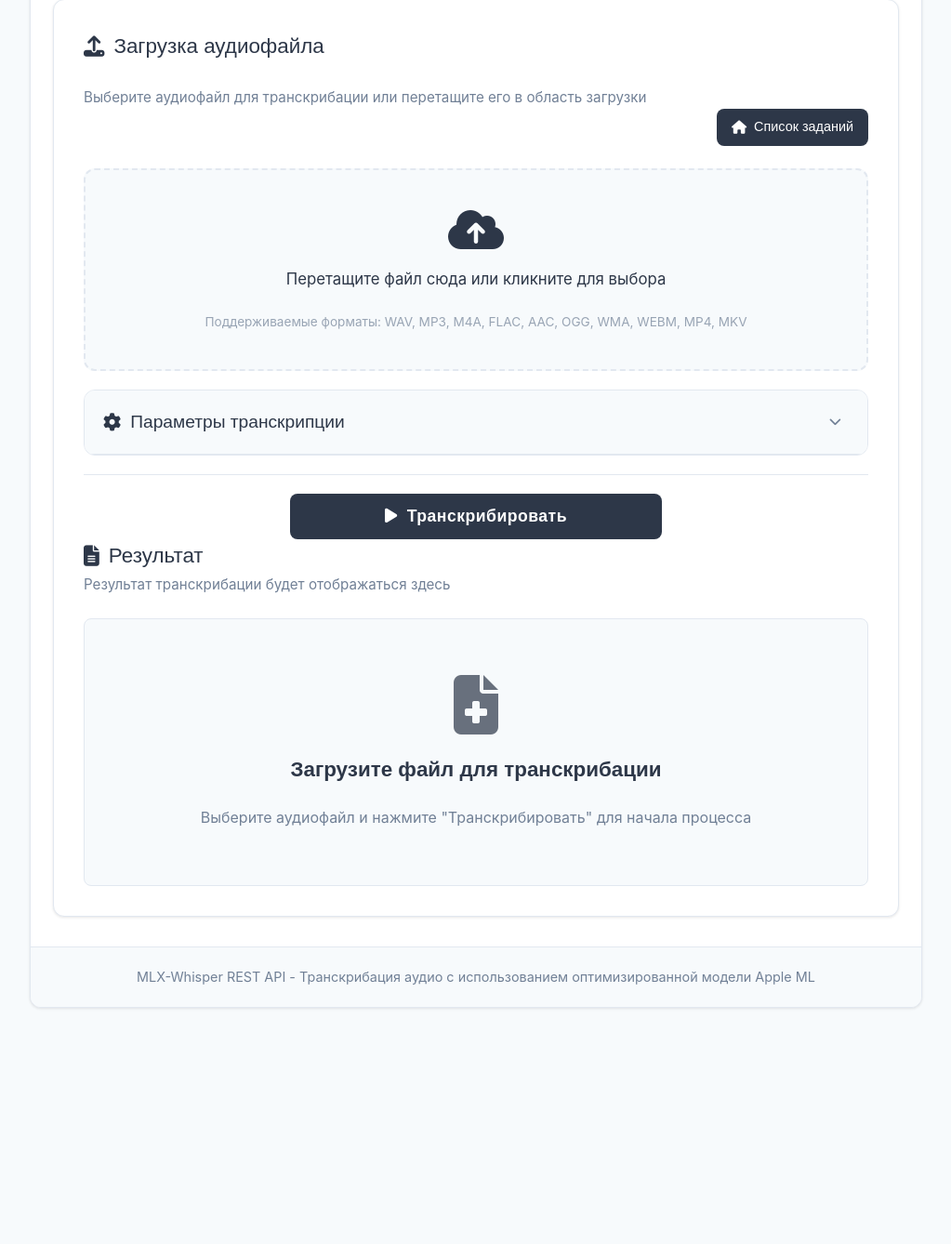
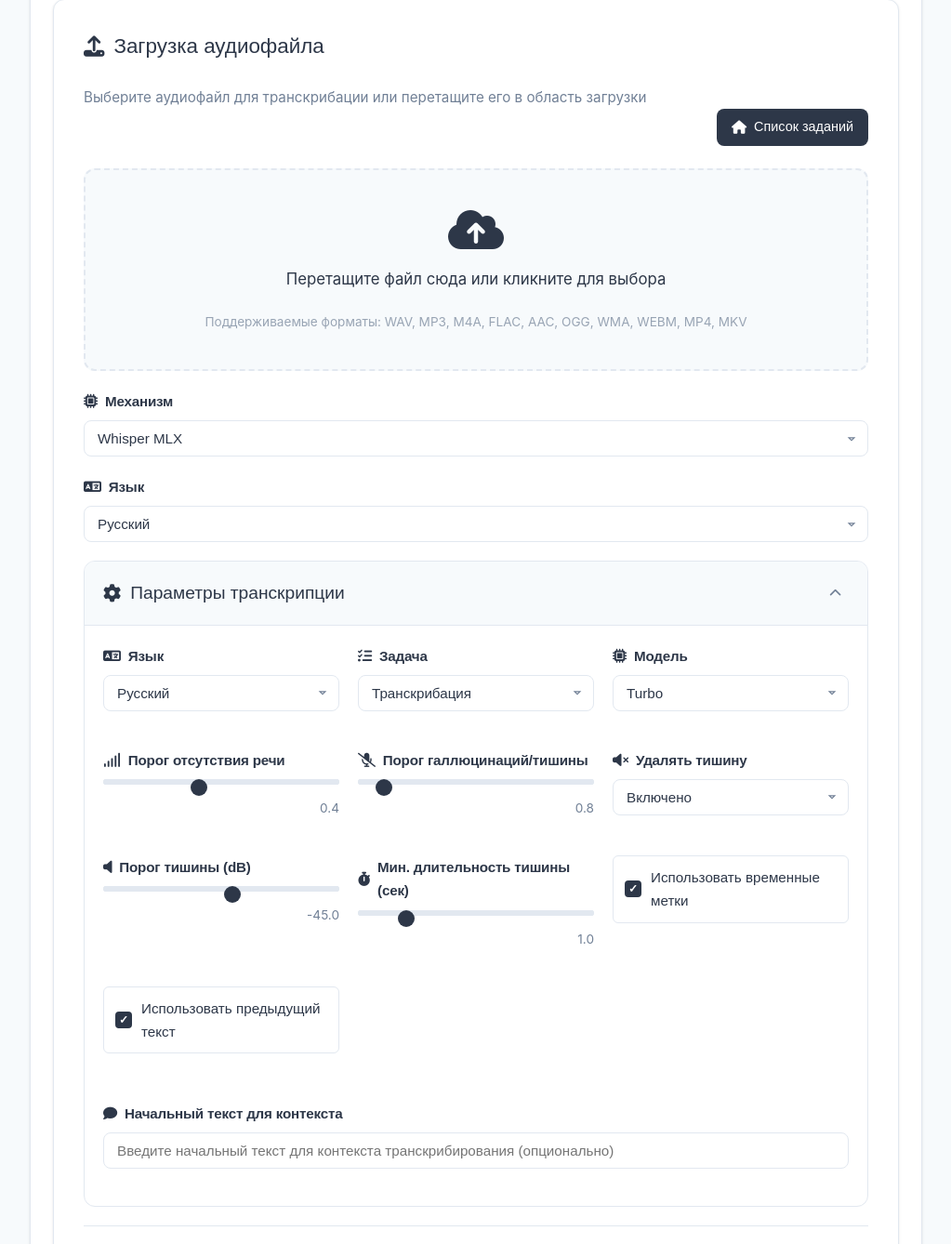
Before and after one commit to dvmironenko/mlx_whisper, a FastAPI app: page /uploads in a window 1280 px wide. Shown: the part 260-1598 px from the top of the page at 93% size, without its empty margins (128-1151 px from the left). Before the commit the page ends 1345 px from the top, so only its background shows below. Run offline with FastAPI, Linux system fonts and the light colour scheme.

Commit message:
refactor: reorganize UI — move Mechanism and Language fields outside collapsible section
Move Mechanism and Language fields above the collapsible parameters accordion.
Language field is always visible regardless of mechanism selection.
Accordion auto-expands for Whisper and collapses for VibeVoice.

Co-Authored-By: Claude Opus 4.7 <noreply@anthropic.com>

```diff
--- a/src/templates/uploads.html
+++ b/src/templates/uploads.html
@@ -51,8 +51,28 @@
                             <i class="fas fa-cloud-upload-alt upload-icon"></i>
                             <p class="upload-text">Перетащите файл сюда или кликните для выбора</p>
                             <p class="upload-hint">Поддерживаемые форматы: WAV, MP3, M4A, FLAC, AAC, OGG, WMA, WEBM, MP4, MKV</p>
-                            <input type="file" id="audioFile" name="file" accept=".wav,.mp3,.m4a,.flac,.aac,.ogg,.wma,.webm,.mp4,.mkv,video/x-matroska" required class="file-input">
+                            <input type="file" id="audioFile" name="file" accept=".wav,.mp3,.m4a,.flac,.aac,.ogg,.wma,.webm,.mp4,.mkv,video/x-matroska" class="file-input">
                         </div>
+                    </div>
+
+                    <div class="form-group">
+                        <label for="mechanism"><i class="fas fa-microchip"></i> Механизм</label>
+                        <select id="mechanism" name="mechanism" class="form-select">
+                            <option value="whisper" selected>Whisper MLX</option>
+                            <option value="vibevoice" id="vibevoiceOption">VibeVoice oMLX</option>
+                        </select>
+                    </div>
+
+                    <div class="form-group" id="languageGroup">
+                        <label for="language"><i class="fas fa-language"></i> Язык</label>
+                        <select id="language" name="language" class="form-select">
+                            <option value="">Автоопределение</option>
+                            <option value="ru" selected>Русский</option>
+                            <option value="en">English</option>
+                            <option value="de">Deutsch</option>
+                            <option value="fr">Français</option>
+                            <option value="es">Español</option>
+                        </select>
                     </div>
 
                     <!-- Сворачиваемая группа параметров транскрипции -->
@@ -65,14 +85,6 @@
                         </div>
                         <div class="parameters-content">
                             <div class="form-grid">
-                        <div class="form-group">
-                            <label for="mechanism"><i class="fas fa-microchip"></i> Механизм</label>
-                            <select id="mechanism" name="mechanism" class="form-select">
-                                <option value="whisper" selected>Whisper MLX</option>
-                                <option value="vibevoice" id="vibevoiceOption">VibeVoice oMLX</option>
-                            </select>
-                        </div>
-
                         <div class="form-group" id="languageGroup">
                             <label for="language"><i class="fas fa-language"></i> Язык</label>
                             <select id="language" name="language" class="form-select">
@@ -728,7 +740,6 @@
 
         // Mechanism selector: show/hide Whisper-specific params
         const WHISPER_PARAMS = [
-            'languageGroup',
             'task',
             'model',
             'noSpeechThreshold',
@@ -744,18 +755,38 @@
         function updateMechanismUI() {
             const mechanism = document.getElementById('mechanism').value;
             const isVibeVoice = mechanism === 'vibevoice';
+
+            // Show/hide Whisper-specific params
             WHISPER_PARAMS.forEach(function(id) {
                 var el = document.getElementById(id);
                 if (el) {
                     el.style.display = isVibeVoice ? 'none' : '';
                 }
             });
+
+            // Expand/collapse accordion based on mechanism
+            if (parametersHeader && parametersContent) {
+                if (!isVibeVoice) {
+                    // Whisper: expand
+                    parametersHeader.setAttribute('data-expanded', 'true');
+                    parametersContent.style.maxHeight = parametersContent.scrollHeight + 'px';
+                    parametersContent.style.padding = '20px';
+                    if (toggleBtn) {
+                        toggleBtn.querySelector('.toggle-icon').style.transform = 'rotate(180deg)';
+                    }
+                } else {
+                    // VibeVoice: collapse
+                    parametersHeader.setAttribute('data-expanded', 'false');
+                    parametersContent.style.maxHeight = '0';
+                    parametersContent.style.padding = '0 20px';
+                    if (toggleBtn) {
+                        toggleBtn.querySelector('.toggle-icon').style.transform = 'rotate(0deg)';
+                    }
+                }
+            }
         }
 
         document.getElementById('mechanism').addEventListener('change', updateMechanismUI);
-
-        // Initialize mechanism UI on page load (hide Whisper params if VibeVoice is default)
-        document.addEventListener('DOMContentLoaded', updateMechanismUI);
 
         // Accordion for transcription parameters
         const parametersHeader = document.getElementById('parametersHeader');
@@ -796,6 +827,9 @@
             });
         }
 
+        // Initialize mechanism UI (expand for Whisper, collapse for VibeVoice)
+        updateMechanismUI();
+
         function formatTime(seconds) {
             const minutes = Math.floor(seconds / 60);
             const secs = Math.floor(seconds % 60);
```
